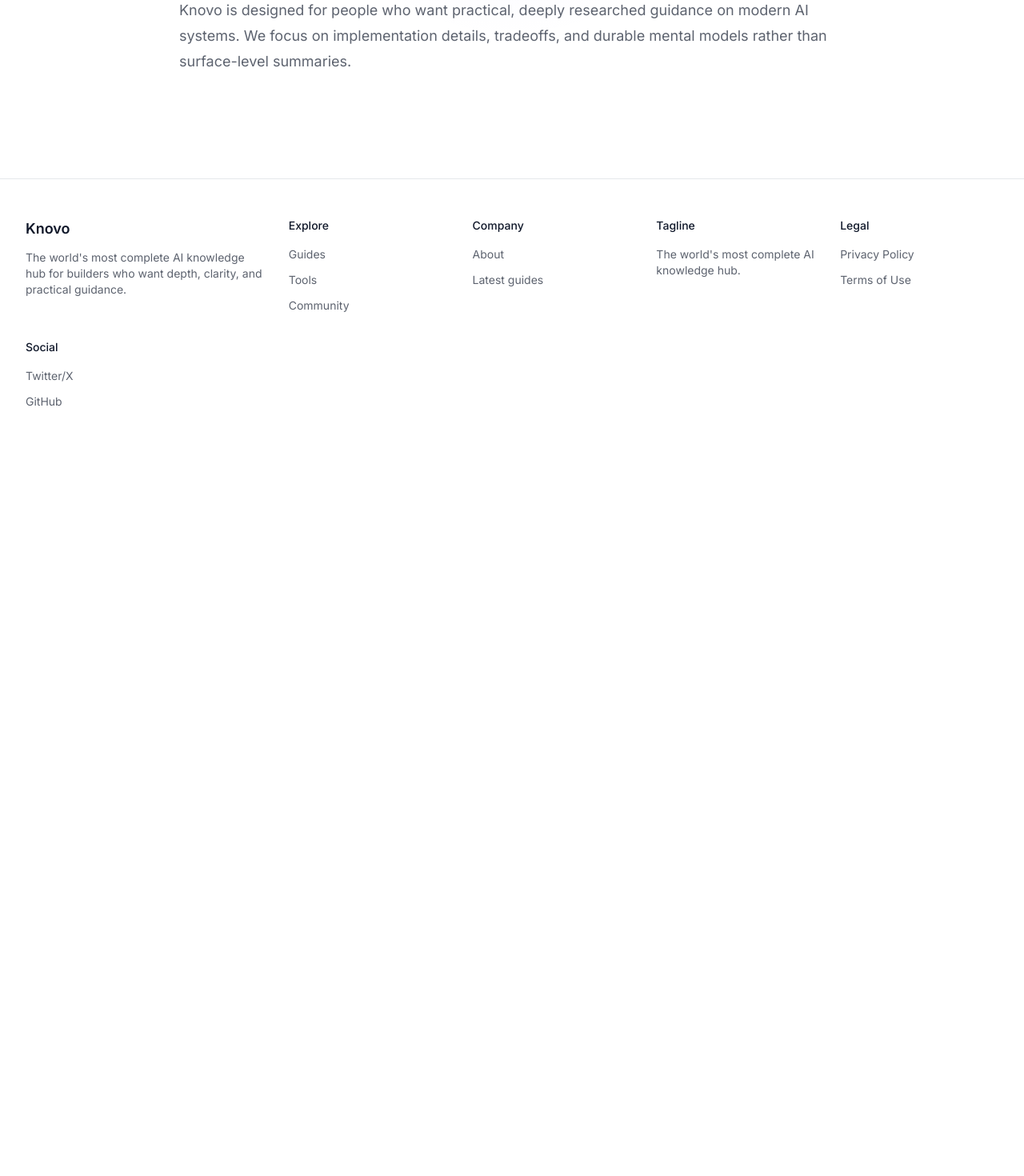
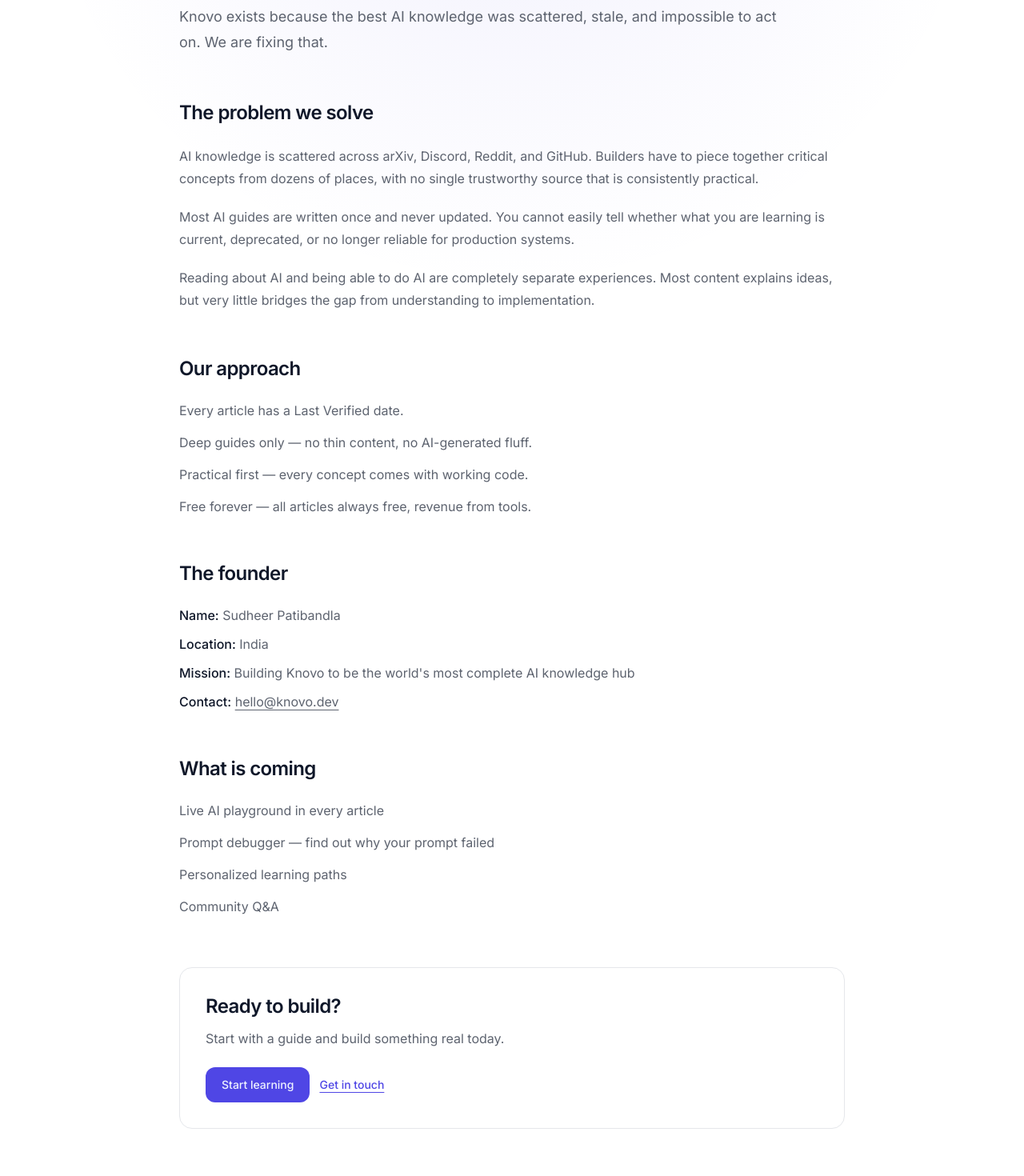
Before and after one commit to knovo-dev/knovo, a Next.js app: page /about in a window 1280 px wide. Shown: the part 240-1710 px from the top of the page at 80% size. Before the commit the page ends 800 px from the top, so only its background shows below. Built offline with nearby package versions, Linux system fonts and the light colour scheme; no server answers.

Commit message:
expand About page with real Knovo story and founder info

```diff
--- a/app/about/page.tsx
+++ b/app/about/page.tsx
@@ -1,21 +1,107 @@
+import Link from "next/link";
 import { createMetadata } from "@/lib/seo";
+import { Button } from "@/components/ui/button";
 
 export const metadata = createMetadata({
   title: "About Knovo",
-  description: "Why Knovo exists and how it helps AI builders learn with depth.",
+  description: "Knovo is a practical AI knowledge hub built by Sudheer Patibandla to make AI concepts learnable, testable, and immediately usable.",
   path: "/about",
 });
 
 export default function AboutPage() {
   return (
     <div className="mx-auto max-w-4xl px-4 py-16 sm:px-6 lg:px-8">
-      <p className="text-sm font-medium text-accent">About</p>
-      <h1 className="mt-3 text-4xl font-semibold tracking-tight">Built for serious AI learning</h1>
-      <p className="mt-6 text-lg leading-8 text-muted-foreground">
-        Knovo is designed for people who want practical, deeply researched guidance on
-        modern AI systems. We focus on implementation details, tradeoffs, and durable
-        mental models rather than surface-level summaries.
-      </p>
+      <section>
+        <p className="text-sm font-medium text-accent">About Knovo</p>
+        <h1 className="mt-3 text-balance text-4xl font-semibold tracking-tight sm:text-5xl">
+          Built for AI builders, by an AI builder
+        </h1>
+        <p className="mt-6 max-w-3xl text-lg leading-8 text-muted-foreground">
+          Knovo exists because the best AI knowledge was scattered, stale, and impossible
+          to act on. We are fixing that.
+        </p>
+      </section>
+
+      <section className="mt-14">
+        <h2 className="text-2xl font-semibold tracking-tight">The problem we solve</h2>
+        <div className="mt-6 space-y-5 text-base leading-7 text-muted-foreground">
+          <p>
+            AI knowledge is scattered across arXiv, Discord, Reddit, and GitHub. Builders
+            have to piece together critical concepts from dozens of places, with no single
+            trustworthy source that is consistently practical.
+          </p>
+          <p>
+            Most AI guides are written once and never updated. You cannot easily tell
+            whether what you are learning is current, deprecated, or no longer reliable for
+            production systems.
+          </p>
+          <p>
+            Reading about AI and being able to do AI are completely separate experiences.
+            Most content explains ideas, but very little bridges the gap from understanding
+            to implementation.
+          </p>
+        </div>
+      </section>
+
+      <section className="mt-14">
+        <h2 className="text-2xl font-semibold tracking-tight">Our approach</h2>
+        <ul className="mt-6 space-y-4 text-base text-muted-foreground">
+          <li>Every article has a Last Verified date.</li>
+          <li>Deep guides only — no thin content, no AI-generated fluff.</li>
+          <li>Practical first — every concept comes with working code.</li>
+          <li>Free forever — all articles always free, revenue from tools.</li>
+        </ul>
+      </section>
+
+      <section className="mt-14">
+        <h2 className="text-2xl font-semibold tracking-tight">The founder</h2>
+        <div className="mt-6 space-y-3 text-base text-muted-foreground">
+          <p>
+            <span className="font-medium text-foreground">Name:</span> Sudheer Patibandla
+          </p>
+          <p>
+            <span className="font-medium text-foreground">Location:</span> India
+          </p>
+          <p>
+            <span className="font-medium text-foreground">Mission:</span> Building Knovo to
+            be the world&apos;s most complete AI knowledge hub
+          </p>
+          <p>
+            <span className="font-medium text-foreground">Contact:</span>{" "}
+            <a href="mailto:hello@knovo.dev" className="underline underline-offset-4 hover:text-foreground">
+              hello@knovo.dev
+            </a>
+          </p>
+        </div>
+      </section>
+
+      <section className="mt-14">
+        <h2 className="text-2xl font-semibold tracking-tight">What is coming</h2>
+        <ul className="mt-6 space-y-4 text-base text-muted-foreground">
+          <li>Live AI playground in every article</li>
+          <li>Prompt debugger — find out why your prompt failed</li>
+          <li>Personalized learning paths</li>
+          <li>Community Q&amp;A</li>
+        </ul>
+      </section>
+
+      <section className="mt-16 rounded-xl border border-border bg-card/50 p-6 sm:p-8">
+        <h2 className="text-2xl font-semibold tracking-tight">Ready to build?</h2>
+        <p className="mt-3 text-muted-foreground">
+          Start with a guide and build something real today.
+        </p>
+        <div className="mt-6 flex flex-col gap-3 sm:flex-row sm:items-center">
+          <Link href="/guides">
+            <Button>Start learning</Button>
+          </Link>
+          <a
+            href="mailto:hello@knovo.dev"
+            className="text-sm font-medium text-accent underline underline-offset-4 hover:text-foreground"
+          >
+            Get in touch
+          </a>
+        </div>
+      </section>
     </div>
   );
 }
```
